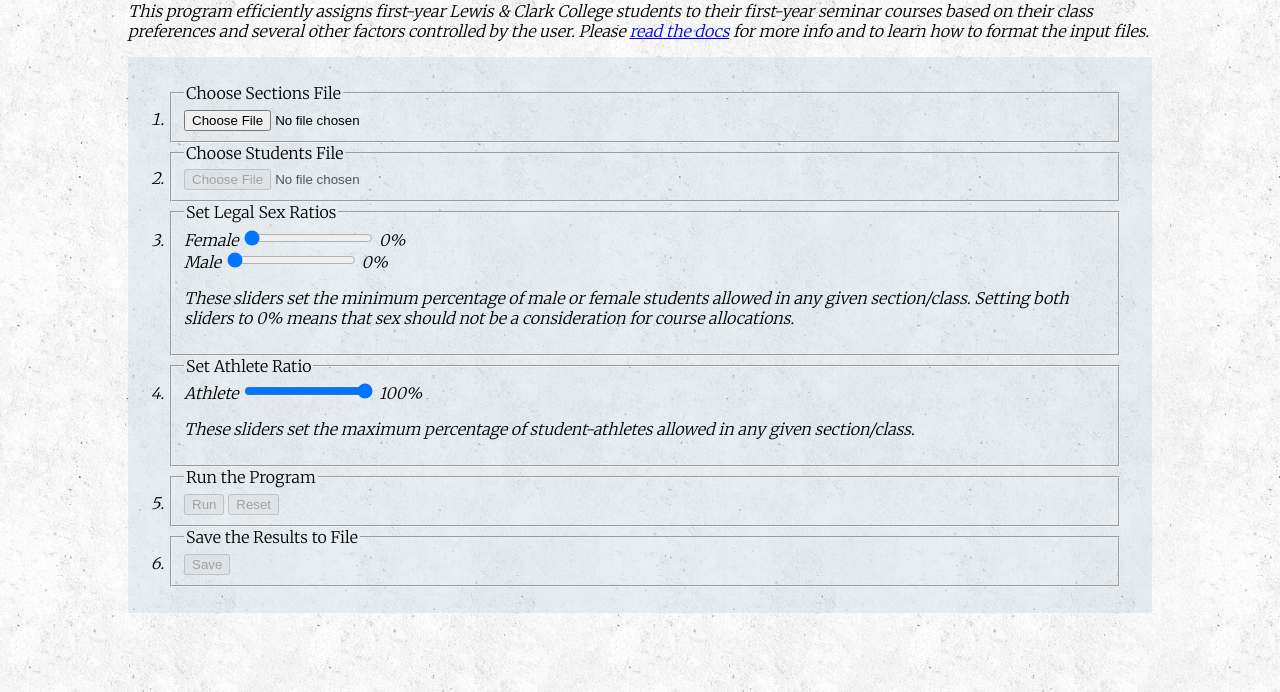
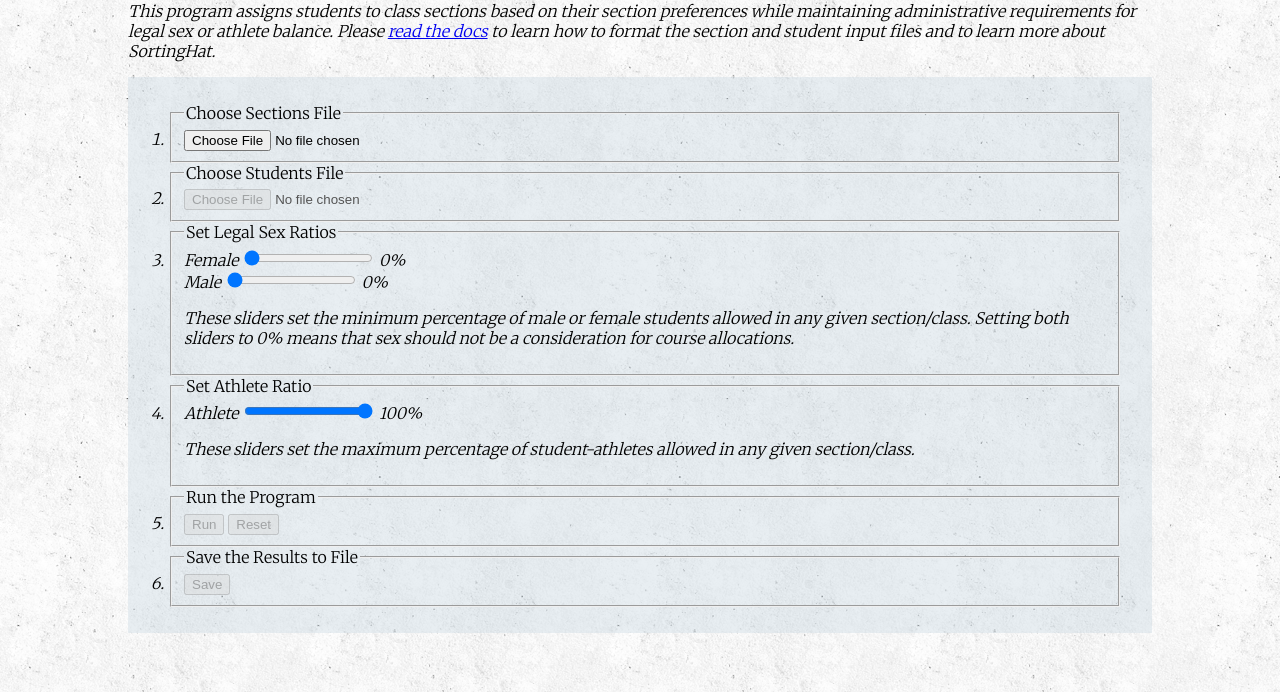
Before and after one commit to maxwellevin/SortingHat.org, a plain HTML site: page index.html in a window 1280 px wide. Shown: the part 108-800 px from the top of the page. Drawn offline with nearby package versions, Linux system fonts and the light colour scheme.

Commit message:
Updated text blurb

```diff
--- a/index.html
+++ b/index.html
@@ -16,9 +16,8 @@
 
 <h1>Sorting Hat</h1>
 <p>
-    This program efficiently assigns first-year Lewis & Clark College students to their first-year seminar courses based on their
-    class preferences and several other factors controlled by the user. Please <a href="./docs">read the docs</a>
-    for more info and to learn how to format the input files.
+    This program assigns students to class sections based on their section preferences while maintaining administrative requirements for legal sex or athlete balance.
+    Please <a href="./docs">read the docs</a> to learn how to format the section and student input files and to learn more about SortingHat.
 </p>
 <div id="Controls">
 
```
